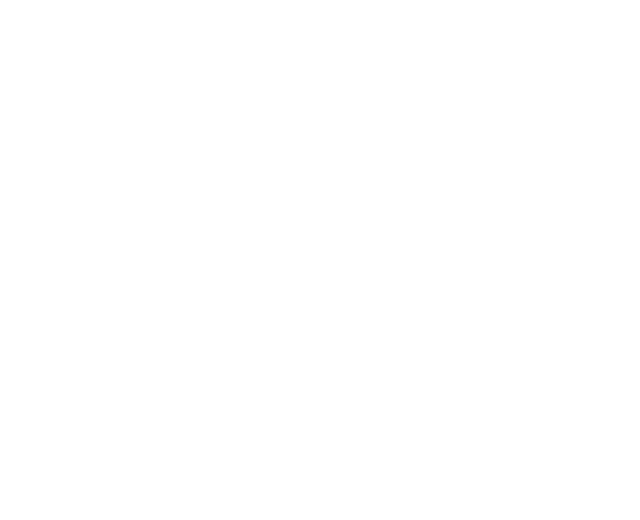
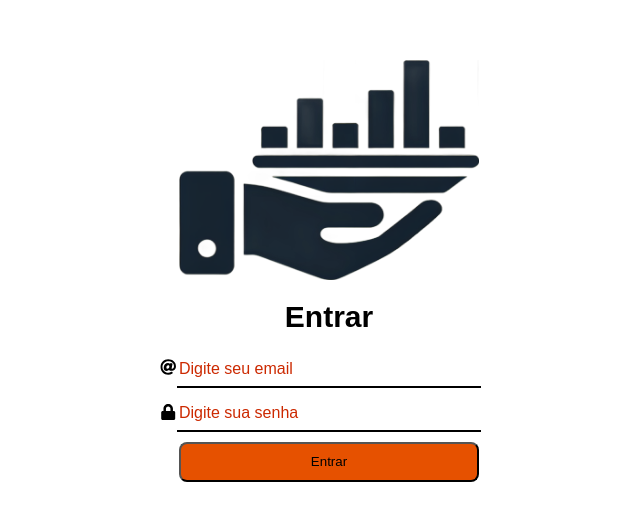
Before and after one commit to Gabriel132002/MesaDigital, a React (Vite) app: page /Authentication/Auth in a window 1280 px wide. Before the commit this address had no page. Shown: the top 520 px of the page, without its empty margins (311-951 px from the left). Built offline with nearby package versions, Linux system fonts and the light colour scheme.

Commit message:
criada a tela de login e adicionado o código pronto para receber os endpoints do backend

```diff
--- a/src/RepositoriesComponents.jsx
+++ b/src/RepositoriesComponents.jsx
@@ -10,6 +10,7 @@ import User from './page/backoffice/admin/User';
 import Activity from './page/backoffice/admin/Activity';
 import Financial from './page/backoffice/admin/Financial';
 import NewUser from './page/backoffice/admin/NewUser';
+import Auth from './page/Authentication/Auth';
 import {
   BrowserRouter as Router,
   Routes,
@@ -34,6 +35,7 @@ function repositories() {
         <Route path="/backoffice/admin/activity" element={<Activity />} />
         <Route path="/backoffice/admin/financial" element={<Financial />} />
         <Route path="/backoffice/admin/NewUser" element={<NewUser />} />
+        <Route path="/Authentication/Auth" element={<Auth />} />
       </Routes>
     </Router>
   );
--- /dev/null
+++ b/src/page/Authentication/Auth.css
@@ -0,0 +1,65 @@
+.Logo {
+  display: flex;
+  justify-content: center;
+  align-items: center;
+  margin: 20px;
+}
+
+form {
+  display: grid;
+}
+
+.Logo img {
+  width: 300px;
+  height: auto;
+  margin-top: 40px;
+}
+
+.input-container {
+  display: flex;
+  flex-direction: column;
+  align-items: center;
+  max-width: fit-content;
+  justify-self: center;
+  gap: 10px;
+  margin-top: auto;
+}
+
+#icons-container {
+  display: flex;
+  flex-direction: column;
+  gap: 10px;
+  max-width: fit-content;
+}
+
+#email-icon {
+  align-self: self-start;
+  position: absolute;
+  transform: translateX(-105%);
+  margin-top: 5px;
+}
+
+#password-icon {
+  align-self: self-start;
+  position: absolute;
+  transform: translateX(-105%);
+  margin-top: 50px;
+}
+
+.input-container input {
+  width: 300px;
+  height: 30px;
+  border-top: none;
+  border-left: none;
+  border-right: none;
+  border-bottom: solid 2px;
+}
+
+.input-container input::placeholder {
+  color: #cc2900;
+  font-size: larger;
+}
+
+h1 {
+  justify-self: center;
+}
--- /dev/null
+++ b/src/page/Authentication/Auth.jsx
@@ -0,0 +1,25 @@
+import { FaAt, FaLock } from 'react-icons/fa';
+import Logo from '../../assets/images/logo.jpg';
+import './Auth.css';
+
+function Auth() {
+  return (
+    <div>
+      <div className="Logo">
+        <img src={Logo} alt="Imagem principal" />
+      </div>
+      <h1>Entrar</h1>
+      <form>
+        <div className="input-container">
+          <FaAt id="email-icon" />
+          <input type="email" placeholder="Digite seu email" />
+          <FaLock id="password-icon" />
+          <input type="password" placeholder="Digite sua senha"/>
+          <button type="submit">Entrar</button>
+        </div>
+      </form>
+    </div>
+  );
+}
+
+export default Auth;
--- a/src/page/Home.jsx
+++ b/src/page/Home.jsx
@@ -1,17 +1,20 @@
 import { useState } from 'react';
 import { FaBars } from 'react-icons/fa';
 import SideBar from './SideBar';
+import useFetchData from '../service/Connection';
 
 function Home() {
+  const { data, error, loading } = useFetchData(
+    'http://localhost:8080/api/message'
+  );
+
   const [isSideBarOpen, setIsSideBarOpen] = useState(false);
+  const toggleSideBar = () => setIsSideBarOpen(!isSideBarOpen);
+  const handleClose = () => setIsSideBarOpen(false);
 
-  const toggleSideBar = () => {
-    setIsSideBarOpen(!isSideBarOpen);
-  };
+  if (loading) return <p>Carregando...</p>;
+  if (error) return <p>Erro: {error}</p>;
 
-  const handleClose = () => {
-    setIsSideBarOpen(false);
-  };
   return (
     <div>
       <header>
@@ -21,7 +24,10 @@ function Home() {
         {isSideBarOpen && <SideBar onClose={handleClose} />}
       </header>
 
-      <div>aaaaaaaaaaaaaaaaaaaaaa</div>
+      <main>
+        <h1>Dados do Backend:</h1>
+        <pre>{JSON.stringify(data, null, 2)}</pre>
+      </main>
     </div>
   );
 }
--- a/src/page/SideBar.jsx
+++ b/src/page/SideBar.jsx
@@ -33,7 +33,7 @@ function SideBar({ onClose }) {
               <li>
                 <button
                   id="home-button"
-                  onClick={() => navigateTo('/backoffice')}
+                  onClick={() => navigateTo('/Authentication/Auth')}
                 >
                   <FaHome /> Entrar
                 </button>
--- a/src/page/backoffice/admin/User.css
+++ b/src/page/backoffice/admin/User.css
@@ -4,9 +4,11 @@
 
 #new-user {
   background-color: #cc2900;
-  width: 169px;
+  width: 169px; /* Mantém o tamanho original */
   margin-top: 5px;
   color: white;
+  padding: 10px 20px; /* Ajusta o padding */
+  border-radius: 5px; /* Adiciona bordas arredondadas para um visual mais limpo */
 }
 
 .column h2 {
@@ -17,4 +19,28 @@
   display: flex;
   gap: 60px;
   margin-top: 30px;
+  flex-wrap: wrap; /* Permite que as colunas se ajustem em telas menores */
 }
+
+@media only screen and (max-width: 768px) {
+  main {
+    display: flex;
+    flex-direction: column;
+    align-items: center; /* Centraliza os itens horizontalmente */
+    justify-content: center; /* Centraliza os itens verticalmente */
+  }
+
+  #content-section {
+    display: flex;
+    flex-direction: column;
+    align-items: center; /* Centraliza as divs do content-section */
+    justify-content: center;
+    gap: 20px; /* Ajuste o espaçamento entre as divs se necessário */
+    width: 100%; /* Garante que o content-section ocupe toda a largura disponível */
+  }
+
+  .column {
+    width: auto; /* Ajusta a largura das colunas para serem proporcionais */
+    margin-bottom: 15px; /* Espaçamento abaixo das colunas */
+  }
+}
--- a/src/page/backoffice/admin/User.jsx
+++ b/src/page/backoffice/admin/User.jsx
@@ -10,14 +10,15 @@ function User() {
   const navigate = useNavigate();
   let cpf;
   let permissions;
+  let name;
 
   const previousPage = () => {
     navigate('/backoffice/admin/main');
   };
 
   const newUserPage = () => {
-    navigate('/backoffice/admin/newUser')
-  }
+    navigate('/backoffice/admin/newUser');
+  };
 
   const toggleSideBar = () => {
     setIsSideBarOpen(!isSideBarOpen);
@@ -62,7 +63,7 @@ function User() {
           <div className="column">
             <h2>Área de atendimento</h2>
             <div className="item">
-              <p>Nome</p>
+              <p>Nome {name}</p>
               <p>CPF {cpf}</p>
               <p>Permissão {permissions}</p>
             </div>
@@ -72,8 +73,7 @@ function User() {
               <p>Permissão {permissions}</p>
             </div>
           </div>
-
-          <div className='column'>
+          <div className="column">
             <h2>Cargo</h2>
           </div>
         </section>
--- /dev/null
+++ b/src/service/Connection.jsx
@@ -0,0 +1,33 @@
+import { useEffect, useState } from 'react';
+
+function Connection(endpoint) {
+  const [data, setData] = useState(null);
+  const [error, setError] = useState(null);
+  const [loading, setLoading] = useState(true);
+
+  useEffect(() => {
+    if (!endpoint) return;
+
+    const fetchData = async () => {
+      setLoading(true);
+      try {
+        const response = await fetch(endpoint);
+        if (!response.ok) {
+          throw new Error(`Erro: ${response.statusText}`);
+        }
+        const result = await response.json();
+        setData(result);
+      } catch (err) {
+        setError(err.message);
+      } finally {
+        setLoading(false);
+      }
+    };
+
+    fetchData();
+  }, [endpoint]);
+
+  return { data, error, loading };
+}
+
+export default Connection;
```
